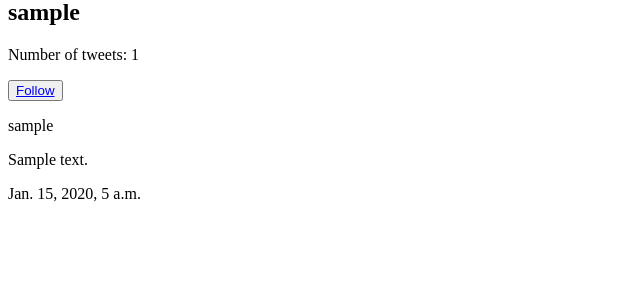
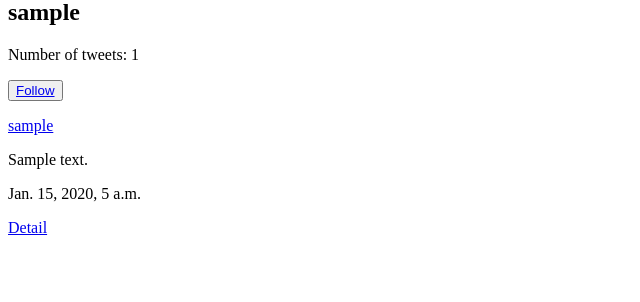
Before and after one commit to tiagocdr/twitter-clone, a Django app: page /user/1/ in a window 1280 px wide. Shown: the part 119-421 px from the top of the page, without its empty margins (0-640 px from the left). Run offline with Django 3.2, Linux system fonts and the light colour scheme; tables that the repository leaves empty hold one stand-in row (values such as "Sample post").

Commit message:
add anchor tags to user.html

```diff
--- a/templates/user.html
+++ b/templates/user.html
@@ -13,9 +13,10 @@
         <div class="container">
             {% for t in tweets %}
             <div class="tweet">
-                <p>{{t.user}}</p>
+                <p><a href="/user/{{t.user.id}}">{{t.user}}</a></p>
                 <p>{{t.content}}</p>
                 <p>{{t.timestamp}}</p>
+                <p><a href="/tweet/{{t.id}}">Detail</a></p>
             </div>
             {% endfor %}
         </div>
```
